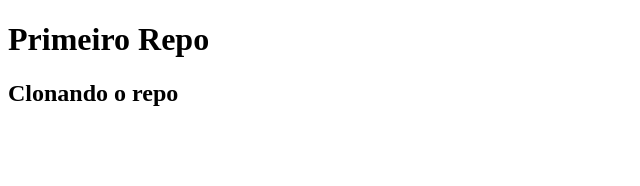
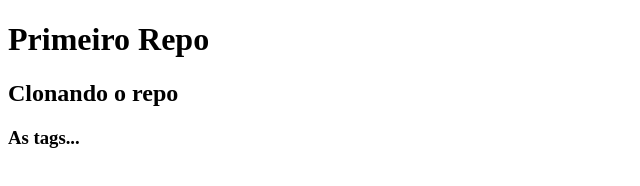
Before and after one commit to elaMelo/teste_2, a plain HTML site: page index.html in a window 1280 px wide. Shown: the full height of the page, 0-640 px from the left. Drawn offline with Linux system fonts and the light colour scheme.

Commit message:
mudanças texto

```diff
--- a/index.html
+++ b/index.html
@@ -13,5 +13,10 @@
             Clonando o repo
         </h2>
     </div>
+    <div>
+        <h3>
+            As tags...
+        </h3>
+    </div>
 </body>
 </html>
```
